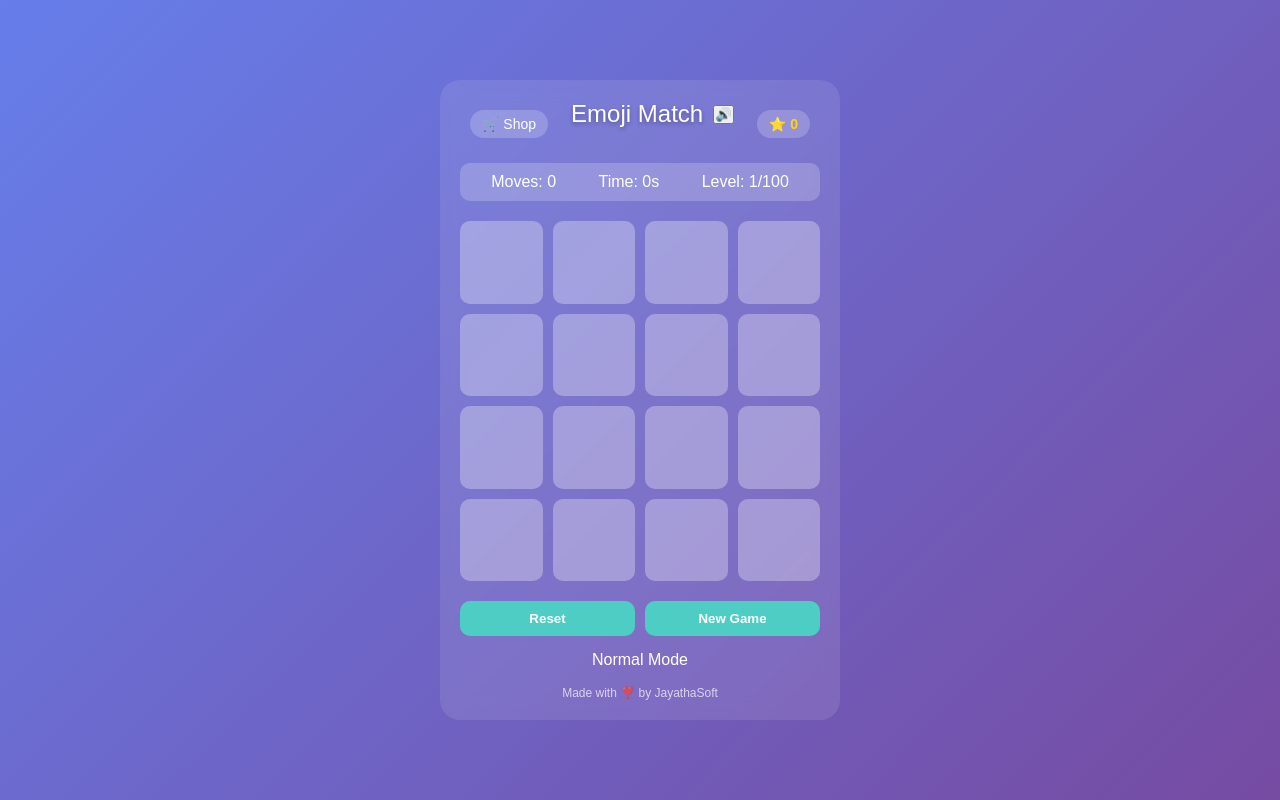
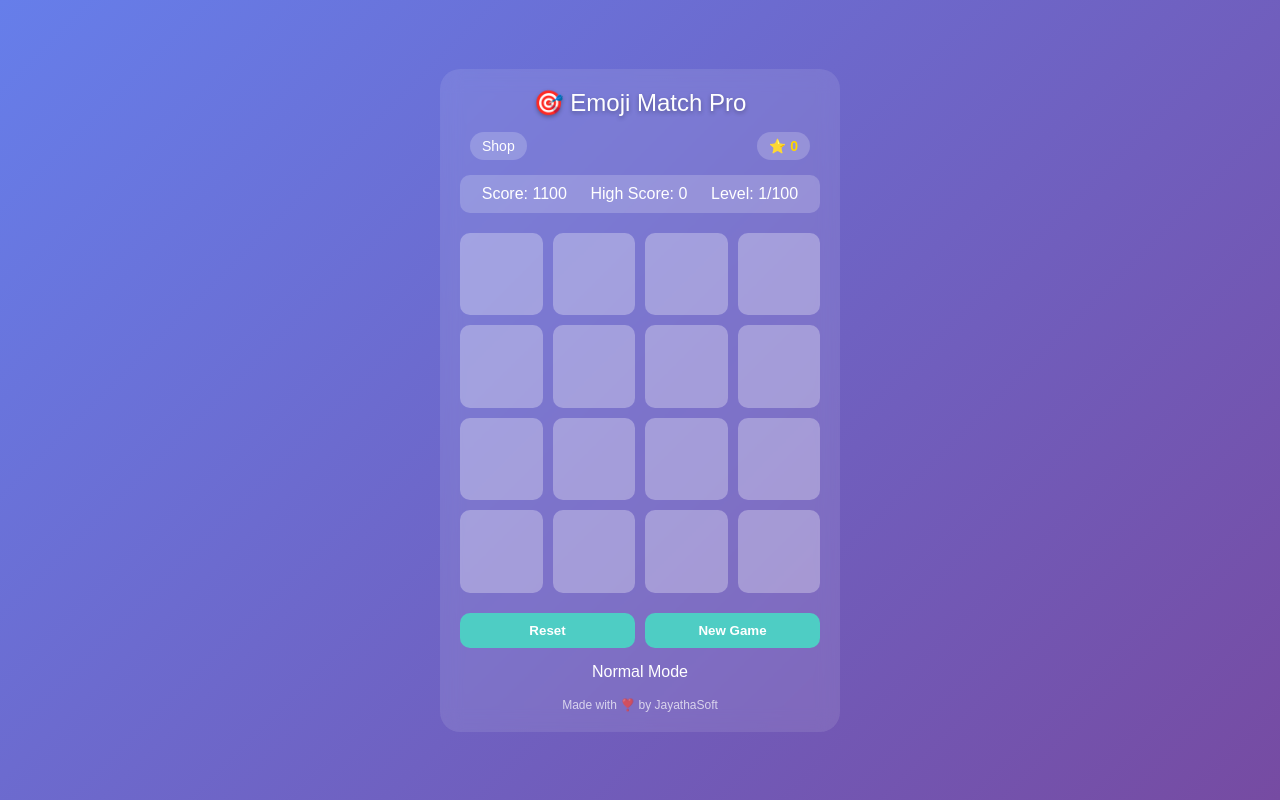
Before and after one commit to simsonpeter/Elojimatch, a plain HTML site: page index.html in a window 1280 px wide. Drawn offline with Linux system fonts and the light colour scheme.

Commit message:
Update index.html

```diff
--- a/index.html
+++ b/index.html
@@ -36,16 +36,12 @@
 
         .header {
             color: white;
-            margin-bottom: 20px;
+            margin-bottom: 15px;
             font-size: 24px;
             text-shadow: 0 2px 4px rgba(0,0,0,0.3);
-            display: flex;
-            justify-content: center;
-            align-items: center;
-            gap: 10px;
         }
 
-        .top-controls {
+        .top-row {
             display: flex;
             justify-content: space-between;
             align-items: center;
@@ -53,12 +49,23 @@
             padding: 0 10px;
         }
 
-        .title-section {
-            flex: 1;
-            text-align: center;
+        .sound-toggle {
+            background: rgba(255, 255, 255, 0.2);
+            border: none;
+            border-radius: 50%;
+            width: 32px;
+            height: 32px;
+            display: flex;
+            align-items: center;
+            justify-content: center;
+            cursor: pointer;
+            color: white;
+            font-size: 16px;
         }
 
-
+        .sound-toggle.muted {
+            opacity: 0.6;
+        }
 
         .stars-display {
             background: rgba(255, 255, 255, 0.2);
@@ -67,9 +74,6 @@
             color: gold;
             font-weight: bold;
             font-size: 14px;
-            display: flex;
-            align-items: center;
-            gap: 5px;
         }
 
         .shop-toggle {
@@ -80,9 +84,6 @@
             color: white;
             cursor: pointer;
             font-size: 14px;
-            display: flex;
-            align-items: center;
-            gap: 5px;
         }
 
         .stats {
@@ -382,20 +383,18 @@
 </head>
 <body>
     <div class="game-container">
-        <div class="top-controls">
-            <button class="shop-toggle" onclick="openShop()">🛒 Shop</button>
-            <div class="title-section">
-                <div class="header">
-                    <span>Emoji Match</span>
-                    <button class="sound-toggle" id="soundToggle" onclick="toggleSound()">🔊</button>
-                </div>
-            </div>
+        <div class="header">
+            🎯 Emoji Match Pro
+        </div>
+
+        <div class="top-row">
+            <button class="shop-toggle" onclick="openShop()">Shop</button>
             <div class="stars-display" id="starsDisplay">⭐ 0</div>
         </div>
 
         <div class="stats">
-            <div>Moves: <span id="moves">0</span></div>
-            <div>Time: <span id="time">0s</span></div>
+            <div>Score: <span id="score">0</span></div>
+            <div>High Score: <span id="highScore">0</span></div>
             <div>Level: <span id="level">1/100</span></div>
         </div>
 
@@ -468,6 +467,8 @@
         let extraTime = 0;
         let removeMoveLimit = false;
         let removeTimeLimit = false;
+        let currentScore = 0;
+        let highScore = 0;
 
         // Game variables
         let gameBoard = [];
@@ -655,12 +656,37 @@
             return Math.max(stars, 1); // Minimum 1 star
         }
 
+        // Calculate score
+        function calculateScore() {
+            const difficulty = getDifficultySettings(currentLevel);
+            let score = 1000; // Base score
+
+            // Deduct for moves
+            score -= (moves * 10);
+
+            // Deduct for time
+            score -= (seconds * 5);
+
+            // Bonus for difficulty level
+            if (currentLevel > 10) score += 200;
+            if (currentLevel > 30) score += 300;
+            if (currentLevel > 60) score += 400;
+            if (currentLevel > 80) score += 500;
+
+            // Bonus for stars earned
+            const stars = calculateStarsEarned();
+            score += (stars * 20);
+
+            return Math.max(score, 0);
+        }
+
         // Save game state (would work in real browser)
         function saveGameState() {
             try {
                 const gameState = {
                     currentLevel: currentLevel,
-                    totalStars: totalStars
+                    totalStars: totalStars,
+                    highScore: highScore
                 };
                 // localStorage.setItem('emojiMatchGameState', JSON.stringify(gameState));
             } catch (e) {
@@ -676,6 +702,7 @@
                 //     const gameState = JSON.parse(saved);
                 //     currentLevel = gameState.currentLevel || 1;
                 //     totalStars = gameState.totalStars || 0;
+                //     highScore = gameState.highScore || 0;
                 // }
             } catch (e) {
                 console.log('Load failed:', e);
@@ -740,6 +767,7 @@
             matchedPairs = 0;
             moves = 0;
             seconds = 0;
+            currentScore = 0;
             gameStarted = false;
             clearInterval(timer);
 
@@ -886,6 +914,10 @@
 
             const starsEarned = calculateStarsEarned();
             totalStars += starsEarned;
+            currentScore = calculateScore();
+            if (currentScore > highScore) {
+                highScore = currentScore;
+            }
             saveGameState();
 
             playWinSound();
@@ -893,7 +925,7 @@
             if (currentLevel < totalLevels) {
                 const levelComplete = document.getElementById('levelComplete');
                 const message = document.getElementById('levelCompleteMessage');
-                message.innerHTML = `Level ${currentLevel} Complete!<br>Moves: ${moves}<br>Time: ${seconds}s`;
+                message.innerHTML = `Level ${currentLevel} Complete!<br>Score: ${currentScore}<br>Moves: ${moves}<br>Time: ${seconds}s`;
                 document.getElementById('starsEarned').innerHTML = `⭐ +${starsEarned} Stars!`;
                 levelComplete.classList.add('show');
             } else {
@@ -901,6 +933,7 @@
             }
 
             updateStarsDisplay();
+            updateStats();
         }
 
         // Go to next level
@@ -914,10 +947,9 @@
 
         // Update statistics display
         function updateStats() {
-            document.getElementById('moves').textContent = moves;
-            if (timeLimit === 0) {
-                document.getElementById('time').textContent = `${seconds}s`;
-            }
+            currentScore = calculateScore();
+            document.getElementById('score').textContent = currentScore;
+            document.getElementById('highScore').textContent = highScore;
             document.getElementById('level').textContent = `${currentLevel}/${totalLevels}`;
         }
 
```
